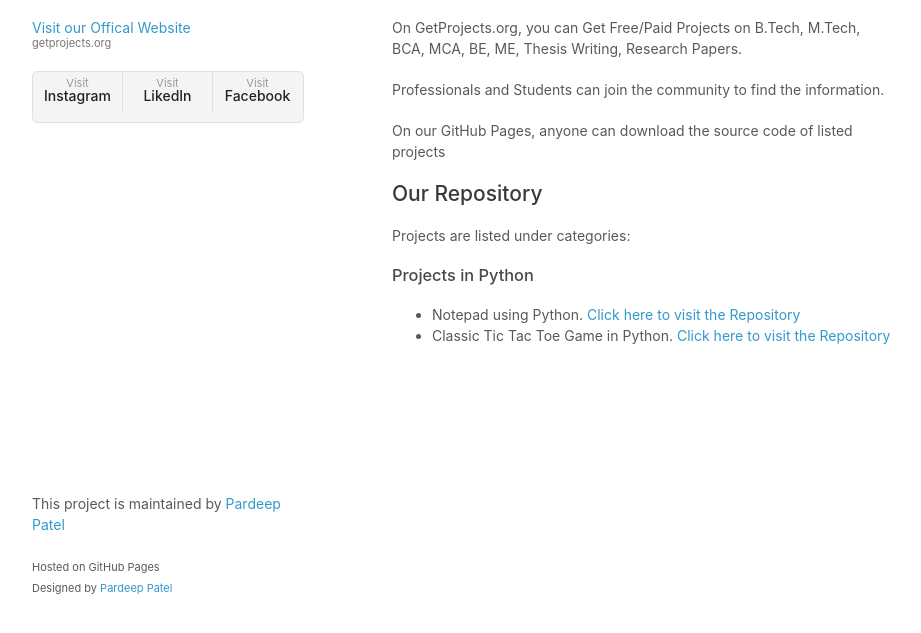
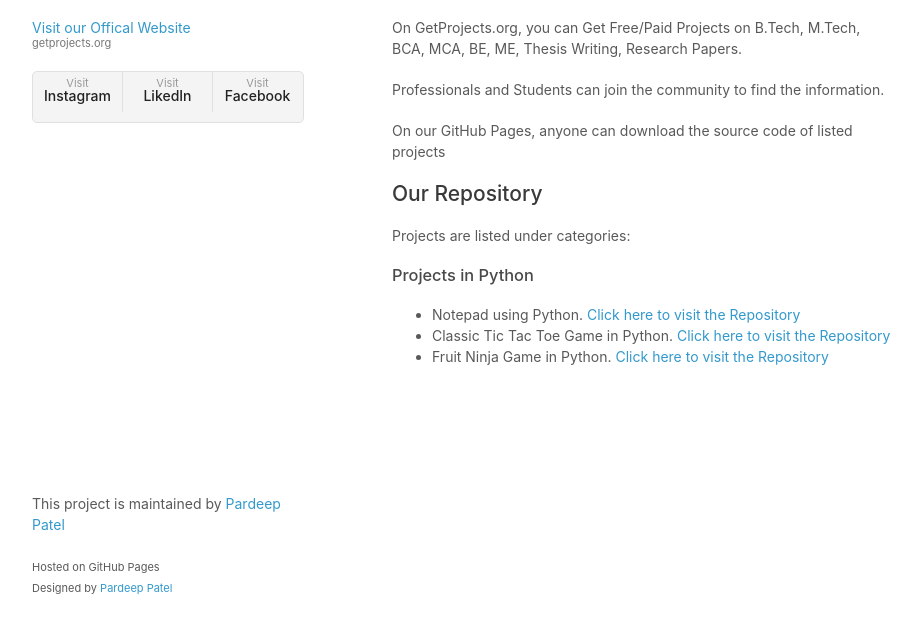
Before and after one commit to GetProjects-org/getprojects-org.github.io, a plain HTML site: page index.html in a window 1280 px wide. Shown: the part 133-766 px from the top of the page, without its empty margins (178-1099 px from the left). Drawn offline with Linux system fonts and the light colour scheme.

Commit message:
Update index.html

```diff
--- a/index.html
+++ b/index.html
@@ -55,6 +55,7 @@
         <ul>
             <li>Notepad using Python. <a href="https://github.com/GetProjects-org/Notepad-using-Python" target="_blank">Click here to visit the Repository</a> </li>
             <li>Classic Tic Tac Toe Game in Python. <a href="https://github.com/GetProjects-org/Classic-Tic-Tac-Toe-Game-in-Python" target="_blank">Click here to visit the Repository</a> </li>
+          <li>Fruit Ninja Game in Python. <a href="https://github.com/GetProjects-org/Fruit-Ninja-Game-in-Python" target="_blank">Click here to visit the Repository</a> </li>
         </ul>
 
       </section>
```
